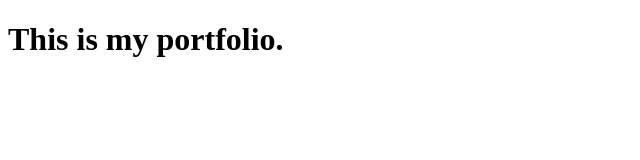
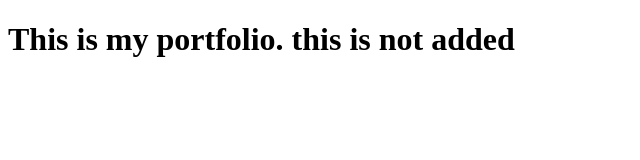
Before and after one commit to withsaqib/withsaqib.github.io, a plain HTML site: page index.html in a window 1280 px wide. Shown: the whole page, without its empty margins (0-640 px from the left). Drawn offline with Linux system fonts and the light colour scheme.

Commit message:
this is another change.

```diff
--- a/index.html
+++ b/index.html
@@ -7,6 +7,6 @@
   <title>Document</title>
 </head>
 <body>
-    <h1>This is my portfolio.</h1>
+    <h1>This is my portfolio. this is not added</h1>
 </body>
 </html>
```
